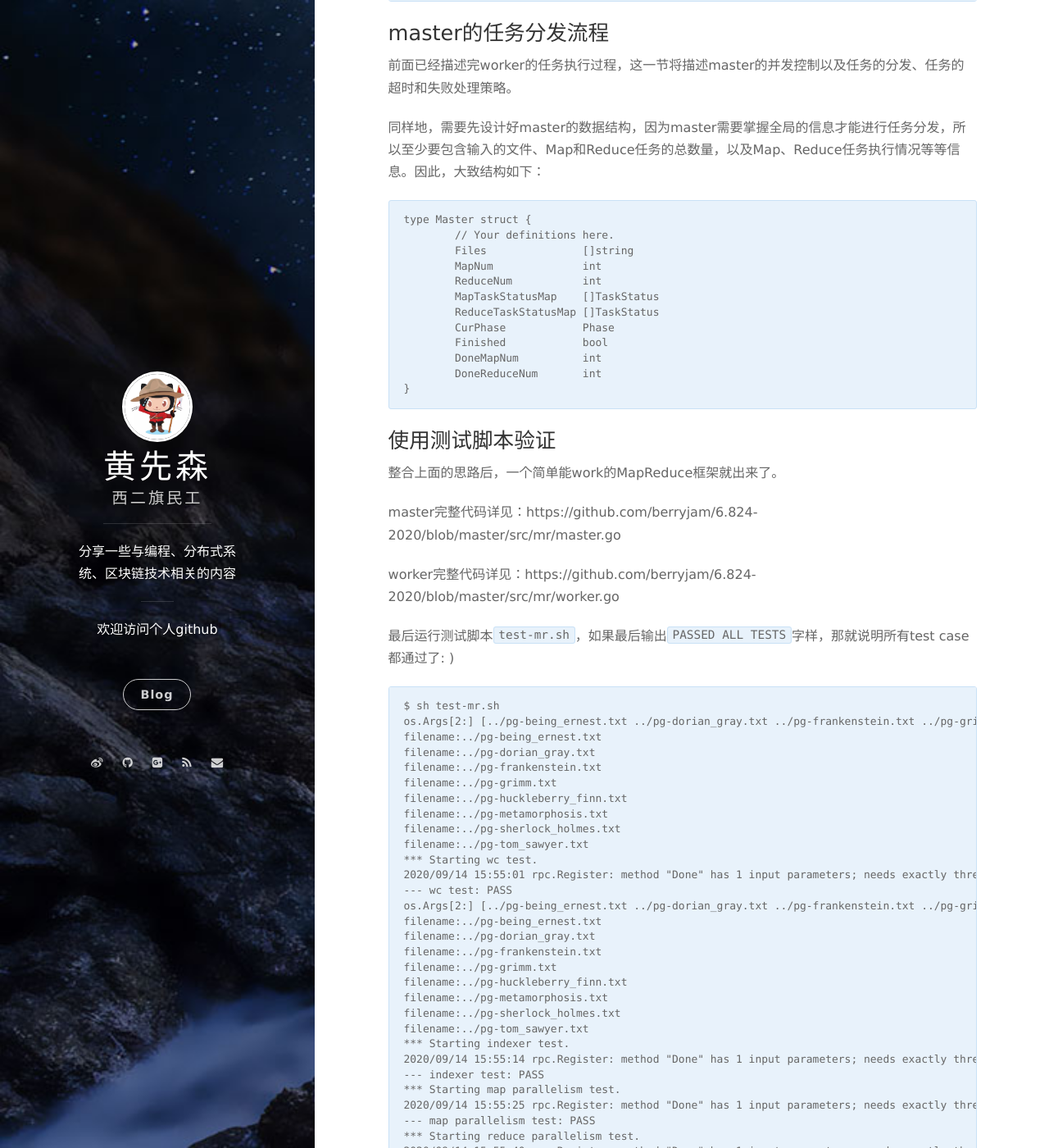
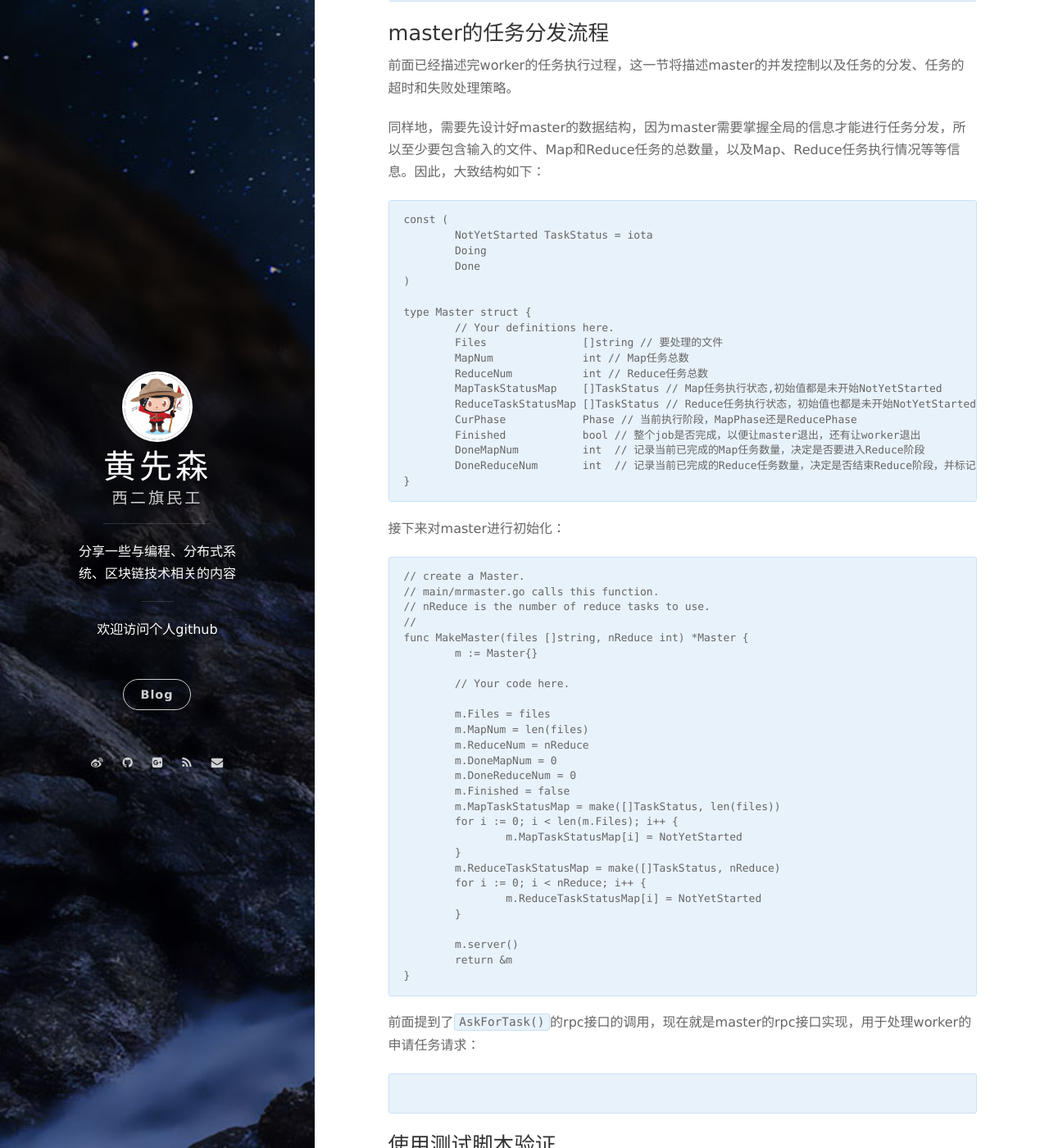
Before and after one commit to berryjam/berryjam.github.io, a Jekyll site: the page built from _posts/2020-09-12-6.824分布式系统课程系列(一):开篇&MapReduce介绍及框架实现.md, in a window 1280 px wide and 1400 px high, scrolled down 10042 px. Shown: the whole window at 82% size. Built offline with Jekyll 4.4.1, drawn with Linux system fonts in a browser that asks for light colours; nearby versions of some CDN libraries; comment, search, counter and statistics services are not loaded.

Commit message:
Update 2020-09-12-6.824分布式系统课程系列(一):开篇&MapReduce介绍及框架实现.md

````diff
--- a/_posts/2020-09-12-6.824分布式系统课程系列(一):开篇&MapReduce介绍及框架实现.md
+++ b/_posts/2020-09-12-6.824分布式系统课程系列(一):开篇&MapReduce介绍及框架实现.md
@@ -395,20 +395,61 @@ case ReducePhase:
 
 同样地，需要先设计好master的数据结构，因为master需要掌握全局的信息才能进行任务分发，所以至少要包含输入的文件、Map和Reduce任务的总数量，以及Map、Reduce任务执行情况等等信息。因此，大致结构如下：
 ```
+const (
+	NotYetStarted TaskStatus = iota
+	Doing
+	Done
+)
+
 type Master struct {
 	// Your definitions here.
-	Files               []string
-	MapNum              int
-	ReduceNum           int
-	MapTaskStatusMap    []TaskStatus
-	ReduceTaskStatusMap []TaskStatus
-	CurPhase            Phase
-	Finished            bool
-	DoneMapNum          int
-	DoneReduceNum       int
+	Files               []string // 要处理的文件
+	MapNum              int // Map任务总数
+	ReduceNum           int // Reduce任务总数
+	MapTaskStatusMap    []TaskStatus // Map任务执行状态,初始值都是未开始NotYetStarted
+	ReduceTaskStatusMap []TaskStatus // Reduce任务执行状态，初始值也都是未开始NotYetStarted
+	CurPhase            Phase // 当前执行阶段，MapPhase还是ReducePhase
+	Finished            bool // 整个job是否完成，以便让master退出，还有让worker退出
+	DoneMapNum          int  // 记录当前已完成的Map任务数量，决定是否要进入Reduce阶段
+	DoneReduceNum       int  // 记录当前已完成的Reduce任务数量，决定是否结束Reduce阶段，并标记整个job完成
 }
 ```
 
+接下来对master进行初始化：
+```
+// create a Master.
+// main/mrmaster.go calls this function.
+// nReduce is the number of reduce tasks to use.
+//
+func MakeMaster(files []string, nReduce int) *Master {
+	m := Master{}
+
+	// Your code here.
+
+	m.Files = files
+	m.MapNum = len(files)
+	m.ReduceNum = nReduce
+	m.DoneMapNum = 0
+	m.DoneReduceNum = 0
+	m.Finished = false
+	m.MapTaskStatusMap = make([]TaskStatus, len(files))
+	for i := 0; i < len(m.Files); i++ {
+		m.MapTaskStatusMap[i] = NotYetStarted
+	}
+	m.ReduceTaskStatusMap = make([]TaskStatus, nReduce)
+	for i := 0; i < nReduce; i++ {
+		m.ReduceTaskStatusMap[i] = NotYetStarted
+	}
+
+	m.server()
+	return &m
+}
+```
+
+前面提到了`AskForTask()`的rpc接口的调用，现在就是master的rpc接口实现，用于处理worker的申请任务请求：
+```
+
+```
 
 ### 使用测试脚本验证
 
````
